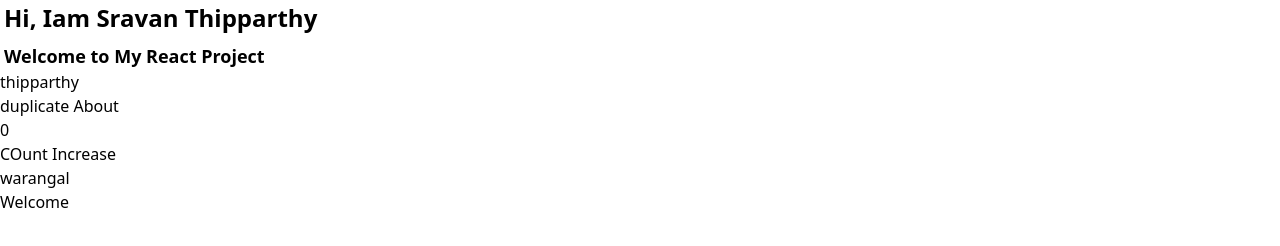
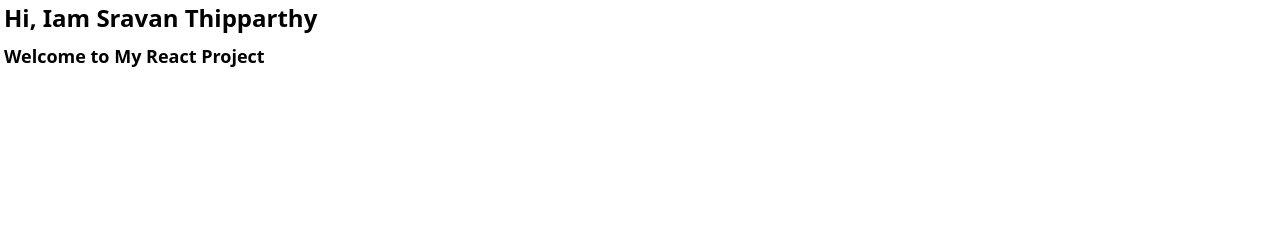
Before and after one commit to sravan-11-git/React, a React (Vite) app: page /About in a window 1280 px wide. Shown: the part 136-382 px from the top of the page. Built offline with nearby package versions, Linux system fonts and the light colour scheme.

Commit message:
modified:   index.html 	modified:   package-lock.json 	modified:   package.json 	modified:   src/App.js 	modified:   src/components/About.jsx

```diff
--- a/index.html
+++ b/index.html
@@ -11,5 +11,6 @@
     </div>
     <!--Using React insert <h2>Thipparthy</h2> into div if u do this thipparthy will overwrite sravan-->
     <script type = "module" src="./src/App.js"></script>
+
 </body>
 </html>
--- a/src/App.js
+++ b/src/App.js
@@ -8,6 +8,7 @@ import Error from "./components/Error";
 import { createBrowserRouter ,RouterProvider ,Outlet} from "react-router-dom";
 import RestroMenu from "./components/RestroMenu";
 //import Grocery from "./components/Grocery";
+
 
 const AppLayout = () => {
 
--- a/src/components/About.jsx
+++ b/src/components/About.jsx
@@ -1,6 +1,6 @@
 import useOnlineStatus from "../utils/useOnlineStatus";
-import UserAbout1 from "./UserAbout";
-import Aboutclass2 from "./ClassCompAbove";
+//import UserAbout1 from "./UserAbout";
+//import Aboutclass2 from "./ClassCompAbove";
 
 const About = () => {
 
@@ -13,8 +13,8 @@ const About = () => {
     return (<div>
         <h1 className="text-2xl font-bold my-2 ml-1 ">Hi, Iam Sravan Thipparthy</h1>
         <h2 className="text-lg font-bold ml-1">Welcome to My React Project</h2>
-        <UserAbout1 name ="thipparthy"/>
-        <Aboutclass2 location = "warangal"/>
+         {/*<UserAbout1 name ="thipparthy"/>
+        <Aboutclass2 location = "warangal"/> */}
 
     </div>)
 }
```
Also changed, not shown: package.json (+39 -0 lines), 1 other file (tests, documents, lock files or other folders).
